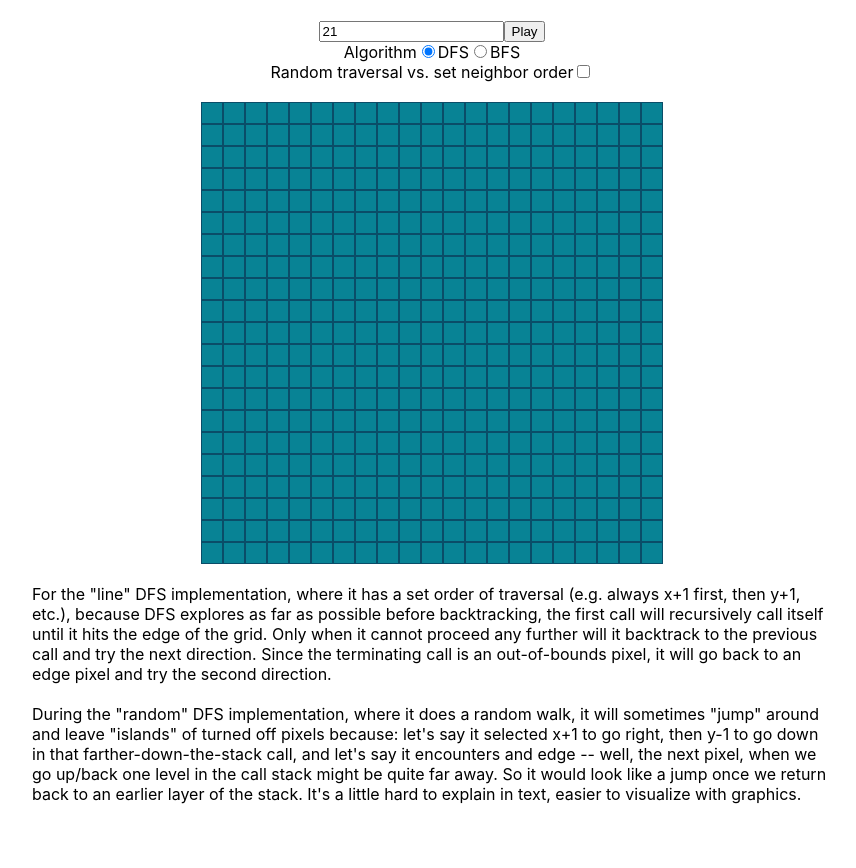
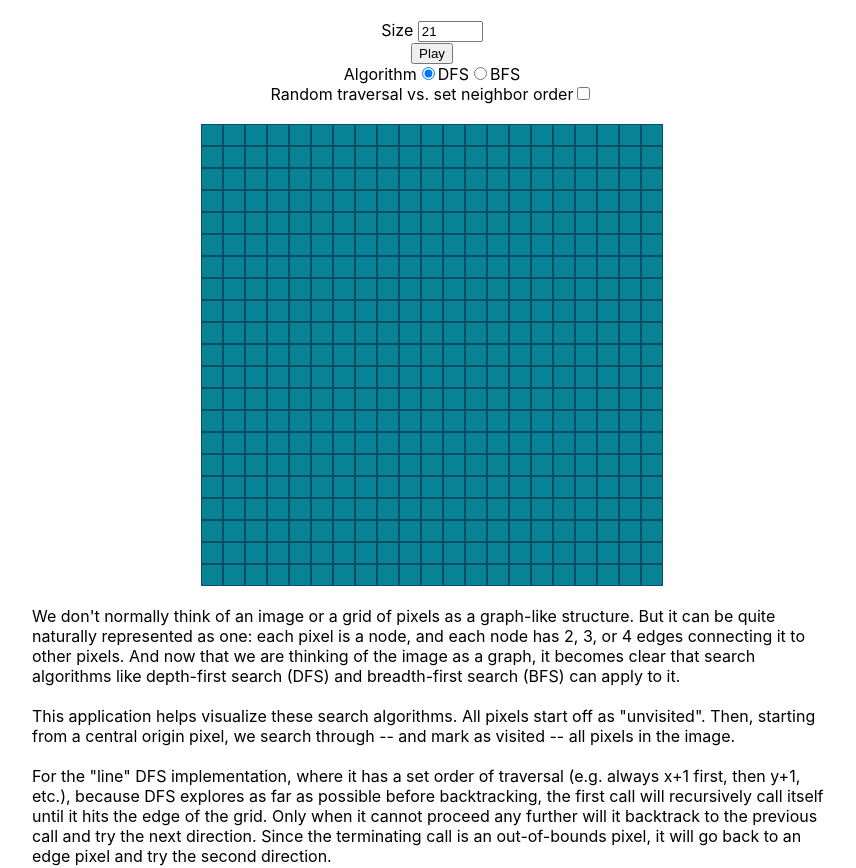
Before and after one commit to aaronshaver/visualize-dfs-bfs-react, a React (Create React App) app: page / in a window 1280 px wide. Shown: the top 868 px of the page, without its empty margins (208-1064 px from the left). Before the commit the page ends 824 px from the top, so only its background shows below. Built offline with nearby package versions, Linux system fonts and the light colour scheme.

Commit message:
add support for the size input box + error handling for same; fix readme that was blown away by create-react-app

```diff
--- a/src/App.js
+++ b/src/App.js
@@ -4,7 +4,8 @@ import Grid from './components/Grid';
 import Controls from './components/Controls';
 
 function App() {
-  const[gridSize, setGridSize] = useState(21);
+  const defaultSize = 21;
+  const[gridSize, setGridSize] = useState(defaultSize);
   const[algo, setAlgo] = useState('DFS');
   const [gridArray, setGridArray] = useState(Array(gridSize).fill().map(() => Array(gridSize).fill(false)));
   const [isRandom, setIsRandom] = useState(false);
@@ -12,9 +13,20 @@ function App() {
     Array(gridSize).fill().map(() => Array(gridSize).fill(false))
   );
 
-
-  const handleGridChange = (e) => {
-    setGridSize(e.target.value);
+  const handleGridSizeUpdate = (event) => {
+    var newSize = parseInt(event.target.value, 10);
+    if (Number.isInteger(newSize) && newSize > 0) {
+      if (newSize > 69) {
+        newSize = 69;
+        event.target.value = 69;
+      }
+      setGridSize(newSize);
+      const newGrid = Array(newSize).fill().map(() => Array(newSize).fill(false));
+      setGridArray(newGrid);
+    } else {
+      event.target.value = defaultSize;
+      setGridSize(gridSize);
+    }
   };
 
   const handleAlgoChange = (e) => {
@@ -96,7 +108,7 @@ function App() {
   return (
     <div className='App'>
       <Controls
-        handleGridChange={handleGridChange}
+        handleGridSizeUpdate={handleGridSizeUpdate}
         handleAlgoChange={handleAlgoChange}
         handlePlay={handlePlay}
         gridSize={gridSize}
@@ -106,6 +118,16 @@ function App() {
       />
       <Grid gridArray={gridArray} processingArray={processingArray} />
       <br />
+      <p className='p-limited-width'>
+        We don't normally think of an image or a grid of pixels as a graph-like structure. But it can be quite naturally
+        represented as one: each pixel is a node, and each node has 2, 3, or 4 edges connecting it to other pixels.
+        And now that we are thinking of the image as a graph, it becomes clear that search algorithms like depth-first
+        search (DFS) and breadth-first search (BFS) can apply to it.
+      </p>
+      <p className='p-limited-width'>
+        This application helps visualize these search algorithms. All pixels start off as "unvisited". Then, starting
+        from a central origin pixel, we search through -- and mark as visited -- all pixels in the image.
+      </p>
       <p className='p-limited-width'>
         For the "line" DFS implementation, where it has a set order of traversal (e.g. always x+1 first,
         then y+1, etc.), because DFS explores as far as possible before backtracking, the
--- a/src/components/Controls.js
+++ b/src/components/Controls.js
@@ -1,11 +1,12 @@
 import React from 'react';
 
 
-const Controls = ({ handleGridChange, handleAlgoChange, handlePlay, gridSize, algo, isRandom, setIsRandom }) => {
+const Controls = ({ handleGridSizeUpdate, handleAlgoChange, handlePlay, gridSize, algo, isRandom, setIsRandom }) => {
   return (
     <div>
       <br />
-      <input type="number" value={gridSize} onChange={handleGridChange} />
+      Size <input type="text" defaultValue={gridSize} onBlur={handleGridSizeUpdate} size="5" />
+      <br />
       <button onClick={handlePlay}>Play</button>
       <br />
       Algorithm
```
Also changed, not shown: 1 other file (tests, documents, lock files or other folders).
